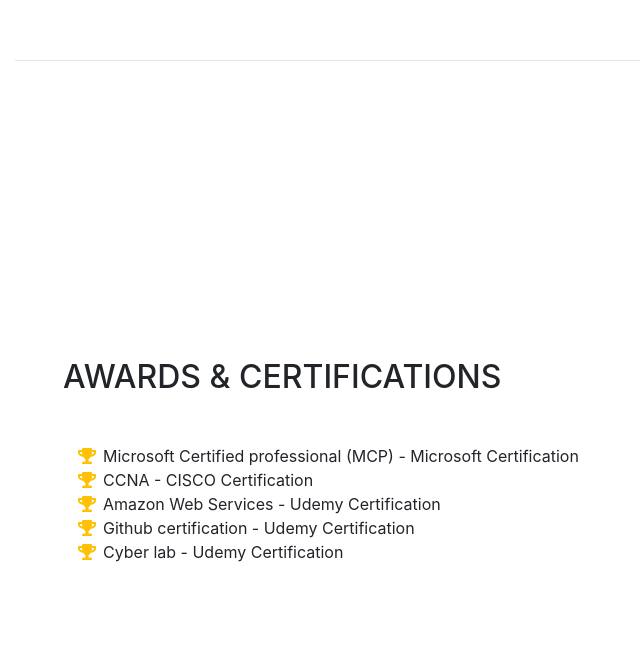
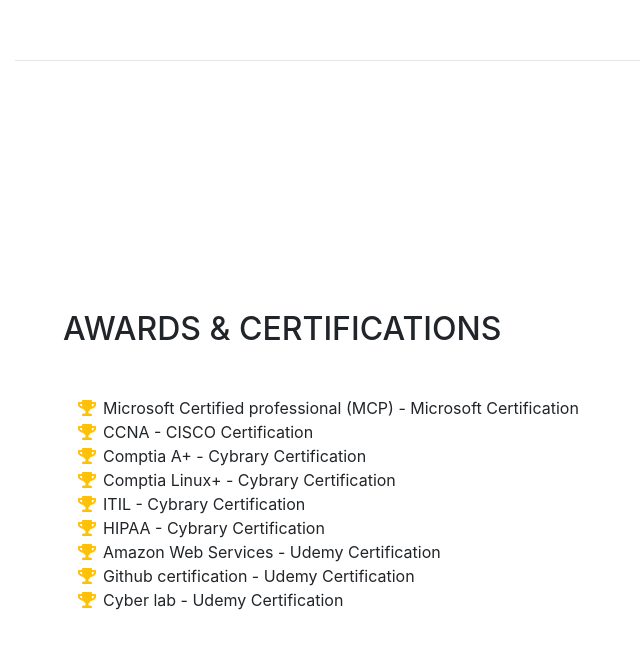
Before and after one commit to 5um17-5/portfolio, a website with bundled scripts: page index.html in a window 1280 px wide. Shown: the part 4780-5429 px from the top of the page, without its empty margins (257-897 px from the left). Built offline with nearby package versions, Linux system fonts and the light colour scheme; a web font is replaced by a local one.

Commit message:
add certification

```diff
--- a/index.html
+++ b/index.html
@@ -324,6 +324,18 @@
               CCNA - CISCO Certification</li>
             <li>
               <i class="fa-li fa fa-trophy text-warning"></i>
+              Comptia A+ - Cybrary Certification</li>
+            <li>
+              <i class="fa-li fa fa-trophy text-warning"></i>
+              Comptia Linux+ - Cybrary Certification</li>
+            <li>
+              <i class="fa-li fa fa-trophy text-warning"></i>
+              ITIL - Cybrary Certification</li>
+            <li>
+              <i class="fa-li fa fa-trophy text-warning"></i>
+              HIPAA - Cybrary Certification</li>
+            <li>
+              <i class="fa-li fa fa-trophy text-warning"></i>
               Amazon Web Services - Udemy Certification</li>
             <li>
               <i class="fa-li fa fa-trophy text-warning"></i>
```
